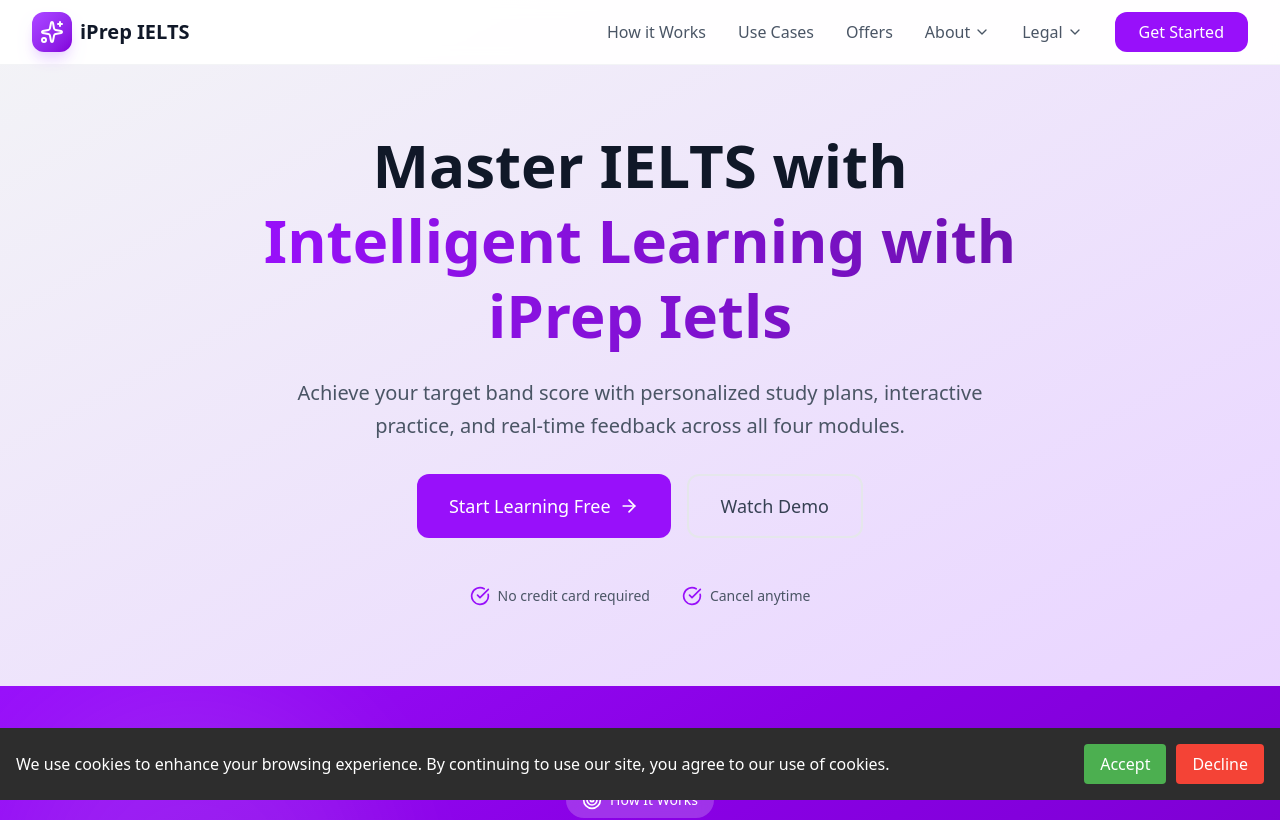
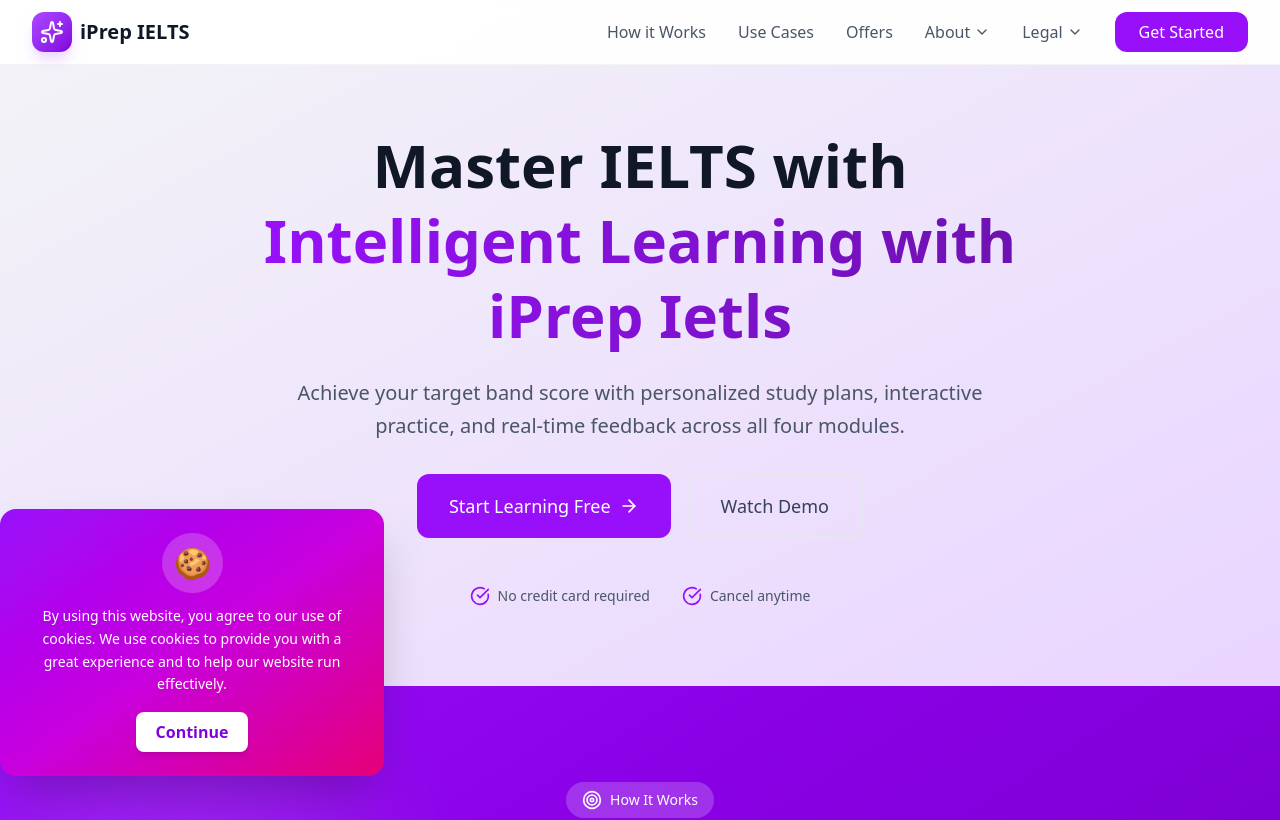
Before and after one commit to DevAbdullahZahid/React_app, a React (Vite) app: page / in a window 1280 px wide. Shown: the top 820 px of the page. Built offline with nearby package versions, Linux system fonts and the light colour scheme.

Commit message:
Cookies Update

```diff
--- a/src/components/CookieConsentBanner.css
+++ b/src/components/CookieConsentBanner.css
@@ -1,31 +1,14 @@
-.cookie-banner {
-  position: fixed;
-  bottom: 0;
-  left: 0;
-  width: 100%;
-  background: #2d2d2d;
-  color: white;
-  padding: 1rem;
-  display: flex;
-  justify-content: space-between;
-  align-items: center;
-  z-index: 999;
+@keyframes fadeIn {
+  from {
+    opacity: 0;
+    transform: translateY(20px);
+  }
+  to {
+    opacity: 1;
+    transform: translateY(0);
+  }
 }
 
-.cookie-banner button {
-  margin-left: 10px;
-  padding: 0.5rem 1rem;
-  border: none;
-  border-radius: 4px;
-  cursor: pointer;
+.animate-fadeIn {
+  animation: fadeIn 0.6s ease-out forwards;
 }
-
-.cookie-banner button:first-child {
-  background-color: #4caf50;
-  color: white;
-}
-
-.cookie-banner button:last-child {
-  background-color: #f44336;
-  color: white;
-}
--- a/src/components/CookieConsentBanner.tsx
+++ b/src/components/CookieConsentBanner.tsx
@@ -1,40 +1,51 @@
-import React, { useEffect, useState } from 'react';
-import { setCookie, getCookie } from '../utils/cookieUtils';
-import './CookieConsentBanner.css'; // optional styling file
+import React, { useEffect, useState } from "react";
 
-const CookieConsentBanner: React.FC = () => {
+const CookieConsent: React.FC = () => {
   const [visible, setVisible] = useState(false);
 
   useEffect(() => {
-    const consent = getCookie('user_cookie_consent');
-    if (!consent) {
-      setVisible(true);
+    // Check if cookie already accepted
+    const consentGiven = document.cookie.includes("cookieConsent=accepted");
+    if (!consentGiven) {
+      const timer = setTimeout(() => setVisible(true), 1000);
+      return () => clearTimeout(timer);
     }
   }, []);
 
   const handleAccept = () => {
-    setCookie('user_cookie_consent', 'true', 365);
-    setVisible(false);
-  };
-
-  const handleDecline = () => {
-    setCookie('user_cookie_consent', 'false', 365);
+    document.cookie = "cookieConsent=accepted; path=/; max-age=31536000"; // valid for 1 year
     setVisible(false);
   };
 
   if (!visible) return null;
 
   return (
-    <div className="cookie-banner">
-      <p>
-        We use cookies to enhance your browsing experience. By continuing to use our site, you agree to our use of cookies.
+    <div className="fixed bottom-6 left  bg-gradient-to-br from-purple-600 via-fuchsia-600 to-pink-600 text-white p-6 rounded-2xl shadow-2xl max-w-sm w-full text-center z-50 animate-fadeIn">
+      {/* Cookie Icon */}
+      <div className="flex justify-center mb-3">
+        <div className="bg-white/20 p-3 rounded-full">
+          <span role="img" aria-label="cookie" className="text-3xl">
+            🍪
+          </span>
+        </div>
+      </div>
+
+      {/* Text */}
+      <p className="text-sm leading-relaxed mb-4">
+        By using this website, you agree to our use of cookies. We use cookies
+        to provide you with a great experience and to help our website run
+        effectively.
       </p>
-      <div className="actions">
-        <button onClick={handleAccept}>Accept</button>
-        <button onClick={handleDecline}>Decline</button>
-      </div>
+
+      {/* Continue Button */}
+      <button
+        onClick={handleAccept}
+        className="bg-white text-purple-700 font-semibold px-5 py-2 rounded-lg hover:bg-purple-100 transition-all duration-300 shadow-md"
+      >
+        Continue
+      </button>
     </div>
   );
 };
 
-export default CookieConsentBanner;
+export default CookieConsent;
```
